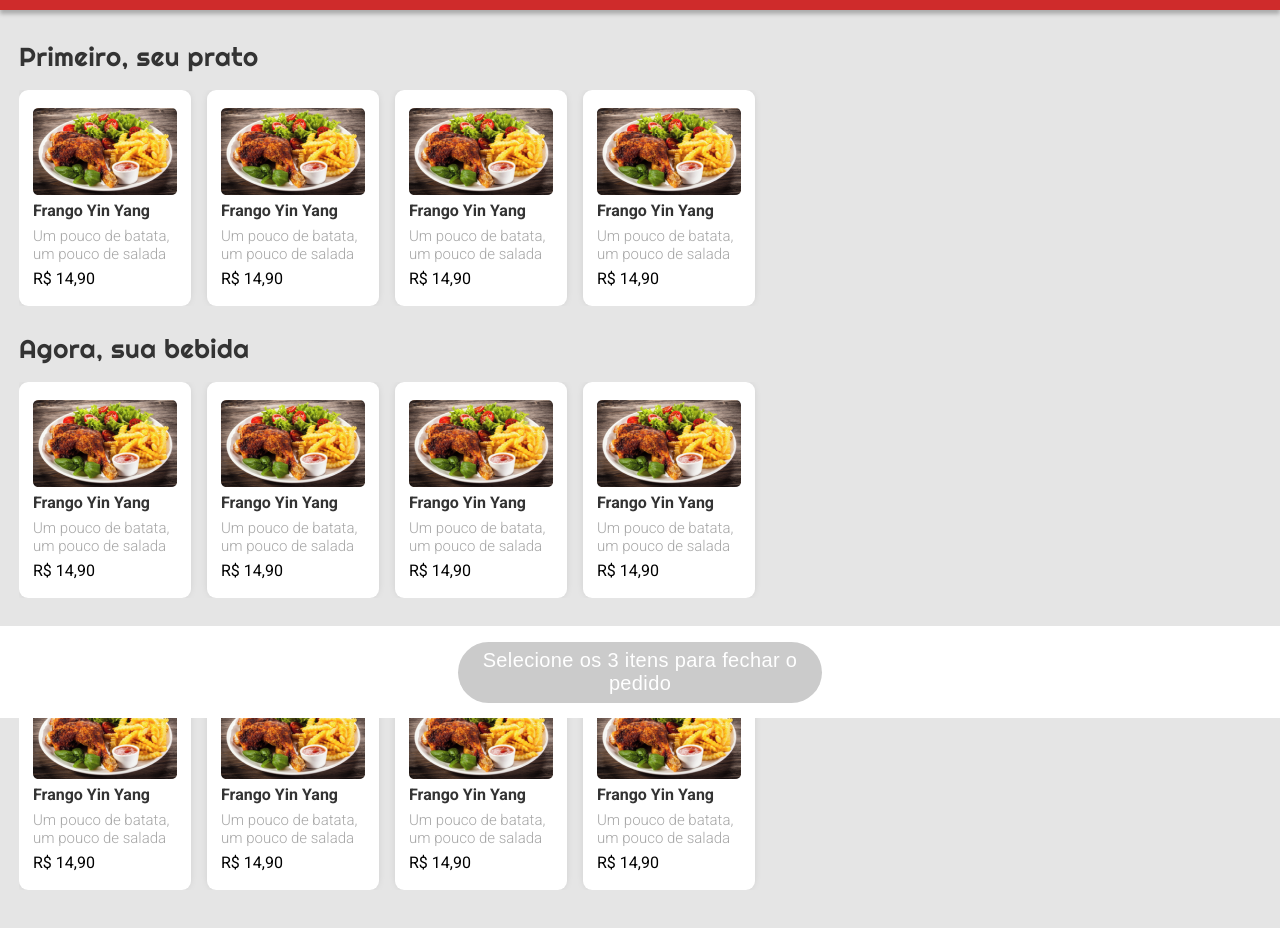
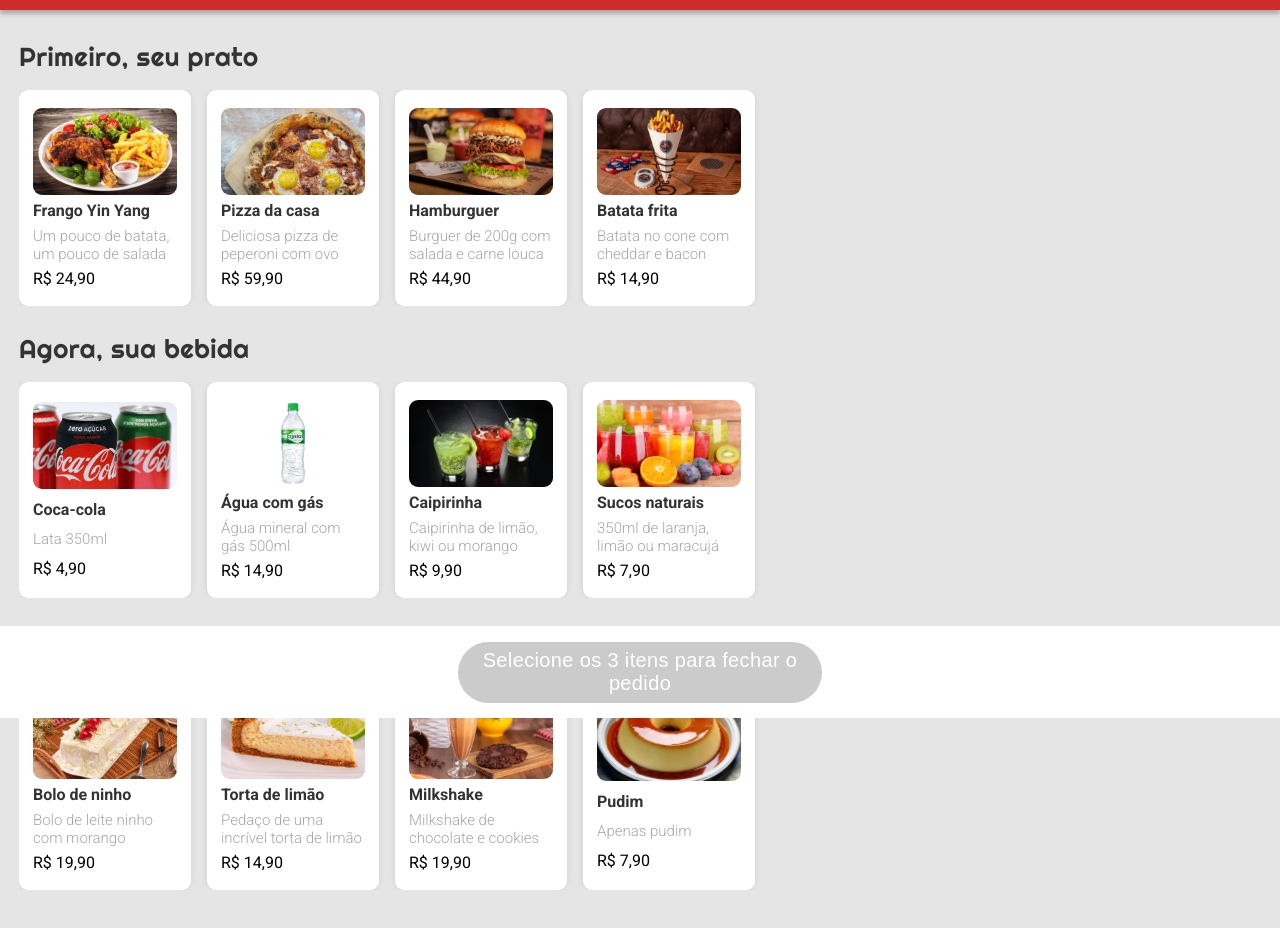
Before and after one commit to LuigiTanaka/DrivenEats, a plain HTML site: page index.html in a window 1280 px wide. Shown: the part 82-1010 px from the top of the page. Drawn offline with nearby package versions, Linux system fonts and the light colour scheme.

Commit message:
js parte 2 e ajustes

```diff
--- a/estilos.css
+++ b/estilos.css
@@ -68,7 +68,7 @@ button {
 
 ion-icon {
     color: #32B72F;
-    font-size: 20px;
+    font-size: 19px;
 }
 
 .preco  {
@@ -128,6 +128,10 @@ ion-icon {
     display: none;
 }
 
+.mostrar {
+    display: inline;
+}
+
 .informacoes {
     width: 144px;
     height: 186px;
@@ -143,8 +147,9 @@ ion-icon {
 
 .informacoes img {
     width: 144px;
-    height: auto;
+    height: 87px;
     object-fit: cover;
+    border-radius: 9px;
 }
 
 .fechar-pedido {
@@ -167,8 +172,11 @@ ion-icon {
     background-color: #32B72F;
 }
 
-@media (max-width: 450px) {
-    .topo .fechar-pedido .fundo button{
-        width: 100%;
-    }
+.botao-finalizar {
+    font-weight: 700;
+    font-size: 20px;
+    line-height: 23px;
+    text-align: center;
+    letter-spacing: 0.018em;
+    color: #ffffff;
 }
--- a/index.html
+++ b/index.html
@@ -33,41 +33,41 @@
                             <h4>Frango Yin Yang</h4>
                             <h5>Um pouco de batata, um pouco de salada</h5>
                             <div>
-                                <h4 class="preco">R$ 14,90</h4>
-                                <ion-icon name="checkmark-circle" class="esconder"></ion-icon>
+                                <h4 class="preco">R$ 24,90</h4>
+                                <ion-icon name="checkmark-circle" class="esconder icone"></ion-icon>
                             </div>
                         </div>
                     </div>
                     <div class="item" onclick="selecionarPrato(this)">
                         <div class="informacoes">
-                            <img src="images/frango_yin_yang 1.png" />
-                            <h4>Frango Yin Yang</h4>
-                            <h5>Um pouco de batata, um pouco de salada</h5>
+                            <img src="images/pizza.jpeg" />
+                            <h4>Pizza da casa</h4>
+                            <h5>Deliciosa pizza de peperoni com ovo</h5>
                             <div>
-                                <h4 class="preco">R$ 14,90</h4>
-                                <ion-icon name="checkmark-circle" class="esconder"></ion-icon>
+                                <h4 class="preco">R$ 59,90</h4>
+                                <ion-icon name="checkmark-circle" class="esconder icone"></ion-icon>
                             </div>
                         </div>
                     </div>
                     <div class="item" onclick="selecionarPrato(this)">
                         <div class="informacoes">
-                            <img src="images/frango_yin_yang 1.png" />
-                            <h4>Frango Yin Yang</h4>
-                            <h5>Um pouco de batata, um pouco de salada</h5>
+                            <img src="images/burguer.jpeg" />
+                            <h4>Hamburguer</h4>
+                            <h5> Burguer de 200g com salada e carne louca</h5>
                             <div>
-                                <h4 class="preco">R$ 14,90</h4>
-                                <ion-icon name="checkmark-circle" class="esconder"></ion-icon>
+                                <h4 class="preco">R$ 44,90</h4>
+                                <ion-icon name="checkmark-circle" class="esconder icone"></ion-icon>
                             </div>
                         </div>
                     </div>
                     <div class="item" onclick="selecionarPrato(this)">
                         <div class="informacoes">
-                            <img src="images/frango_yin_yang 1.png" />
-                            <h4>Frango Yin Yang</h4>
-                            <h5>Um pouco de batata, um pouco de salada</h5>
+                            <img src="images/batata.jpeg" />
+                            <h4>Batata frita</h4>
+                            <h5>Batata no cone com cheddar e bacon</h5>
                             <div>
                                 <h4 class="preco">R$ 14,90</h4>
-                                <ion-icon name="checkmark-circle" class="esconder"></ion-icon>
+                                <ion-icon name="checkmark-circle" class="esconder icone"></ion-icon>
                             </div>
                         </div>
                     </div>
@@ -79,45 +79,45 @@
                 <div class="bebidas">
                     <div class="item" onclick="selecionarBebida(this)">
                         <div class="informacoes">
-                            <img src="images/frango_yin_yang 1.png" />
-                            <h4>Frango Yin Yang</h4>
-                            <h5>Um pouco de batata, um pouco de salada</h5>
+                            <img src="images/coca-cola.png" />
+                            <h4>Coca-cola</h4>
+                            <h5>Lata 350ml</h5>
                             <div>
-                                <h4 class="preco">R$ 14,90</h4>
-                                <ion-icon name="checkmark-circle" class="esconder"></ion-icon>
+                                <h4 class="preco">R$ 4,90</h4>
+                                <ion-icon name="checkmark-circle" class="esconder icone"></ion-icon>
                             </div>
                         </div>
                     </div>
                     <div class="item" onclick="selecionarBebida(this)">
                         <div class="informacoes">
-                            <img src="images/frango_yin_yang 1.png" />
-                            <h4>Frango Yin Yang</h4>
-                            <h5>Um pouco de batata, um pouco de salada</h5>
+                            <img src="images/agua.jpg" />
+                            <h4>Água com gás</h4>
+                            <h5>Água mineral com gás 500ml</h5>
                             <div>
                                 <h4 class="preco">R$ 14,90</h4>
-                                <ion-icon name="checkmark-circle" class="esconder"></ion-icon>
+                                <ion-icon name="checkmark-circle" class="esconder icone"></ion-icon>
                             </div>
                         </div>
                     </div>
                     <div class="item" onclick="selecionarBebida(this)">
                         <div class="informacoes">
-                            <img src="images/frango_yin_yang 1.png" />
-                            <h4>Frango Yin Yang</h4>
-                            <h5>Um pouco de batata, um pouco de salada</h5>
+                            <img src="images/caipirinha.jpg" />
+                            <h4>Caipirinha</h4>
+                            <h5>Caipirinha de limão, kiwi ou morango</h5>
                             <div>
-                                <h4 class="preco">R$ 14,90</h4>
-                                <ion-icon name="checkmark-circle" class="esconder"></ion-icon>
+                                <h4 class="preco">R$ 9,90</h4>
+                                <ion-icon name="checkmark-circle" class="esconder icone"></ion-icon>
                             </div>
                         </div>
                     </div>
                     <div class="item" onclick="selecionarBebida(this)">
                         <div class="informacoes">
-                            <img src="images/frango_yin_yang 1.png" />
-                            <h4>Frango Yin Yang</h4>
-                            <h5>Um pouco de batata, um pouco de salada</h5>
+                            <img src="images/sucos.jpg" />
+                            <h4>Sucos naturais</h4>
+                            <h5>350ml de laranja, limão ou maracujá</h5>
                             <div>
-                                <h4 class="preco">R$ 14,90</h4>
-                                <ion-icon name="checkmark-circle" class="esconder"></ion-icon>
+                                <h4 class="preco">R$ 7,90</h4>
+                                <ion-icon name="checkmark-circle" class="esconder icone"></ion-icon>
                             </div>
                         </div>
                     </div>
@@ -129,45 +129,45 @@
                 <div class="sobremesas">
                     <div class="item" onclick="selecionarSobremesa(this)">
                         <div class="informacoes">
-                            <img src="images/frango_yin_yang 1.png" />
-                            <h4>Frango Yin Yang</h4>
-                            <h5>Um pouco de batata, um pouco de salada</h5>
+                            <img src="images/bolo.jpeg" />
+                            <h4>Bolo de ninho</h4>
+                            <h5>Bolo de leite ninho com morango</h5>
                             <div>
-                                <h4 class="preco">R$ 14,90</h4>
-                                <ion-icon name="checkmark-circle" class="esconder"></ion-icon>
+                                <h4 class="preco">R$ 19,90</h4>
+                                <ion-icon name="checkmark-circle" class="esconder icone"></ion-icon>
                             </div>
                         </div>
                     </div>
                     <div class="item" onclick="selecionarSobremesa(this)">
                         <div class="informacoes">
-                            <img src="images/frango_yin_yang 1.png" />
-                            <h4>Frango Yin Yang</h4>
-                            <h5>Um pouco de batata, um pouco de salada</h5>
+                            <img src="images/torta.png" />
+                            <h4>Torta de limão</h4>
+                            <h5>Pedaço de uma incrível torta de limão</h5>
                             <div>
                                 <h4 class="preco">R$ 14,90</h4>
-                                <ion-icon name="checkmark-circle" class="esconder"></ion-icon>
+                                <ion-icon name="checkmark-circle" class="esconder icone"></ion-icon>
                             </div>
                         </div>
                     </div>
                     <div class="item" onclick="selecionarSobremesa(this)">
                         <div class="informacoes">
-                            <img src="images/frango_yin_yang 1.png" />
-                            <h4>Frango Yin Yang</h4>
-                            <h5>Um pouco de batata, um pouco de salada</h5>
+                            <img src="images/milkshake.jpeg" />
+                            <h4>Milkshake</h4>
+                            <h5>Milkshake de chocolate e cookies</h5>
                             <div>
-                                <h4 class="preco">R$ 14,90</h4>
-                                <ion-icon name="checkmark-circle" class="esconder"></ion-icon>
+                                <h4 class="preco">R$ 19,90</h4>
+                                <ion-icon name="checkmark-circle" class="esconder icone"></ion-icon>
                             </div>
                         </div>
                     </div>
                     <div class="item" onclick="selecionarSobremesa(this)">
                         <div class="informacoes">
-                            <img src="images/frango_yin_yang 1.png" />
-                            <h4>Frango Yin Yang</h4>
-                            <h5>Um pouco de batata, um pouco de salada</h5>
+                            <img src="images/pudim.png" />
+                            <h4>Pudim</h4>
+                            <h5>Apenas pudim</h5>
                             <div>
-                                <h4 class="preco">R$ 14,90</h4>
-                                <ion-icon name="checkmark-circle" class="esconder"></ion-icon>
+                                <h4 class="preco">R$ 7,90</h4>
+                                <ion-icon name="checkmark-circle" class="esconder icone"></ion-icon>
                             </div>
                         </div>
                     </div>
@@ -176,7 +176,7 @@
         </div>
 
         <div class="fechar-pedido">
-            <button class="desabilitado">
+            <button class="desabilitado botao-finalizar">
                 <h6>Selecione os 3 itens para fechar o pedido</h6>
             </button>
         </div>
```
Also changed, not shown: scripts.js (+23 -3 lines), images/agua.jpg (added), images/batata.jpeg (added), images/bolo.jpeg (added), images/burguer.jpeg (added), images/caipirinha.jpg (added), images/coca-cola.png (added), images/milkshake.jpeg (added), images/pizza.jpeg (added), images/pudim.png (added), images/sucos.jpg (added), images/torta.png (added).
